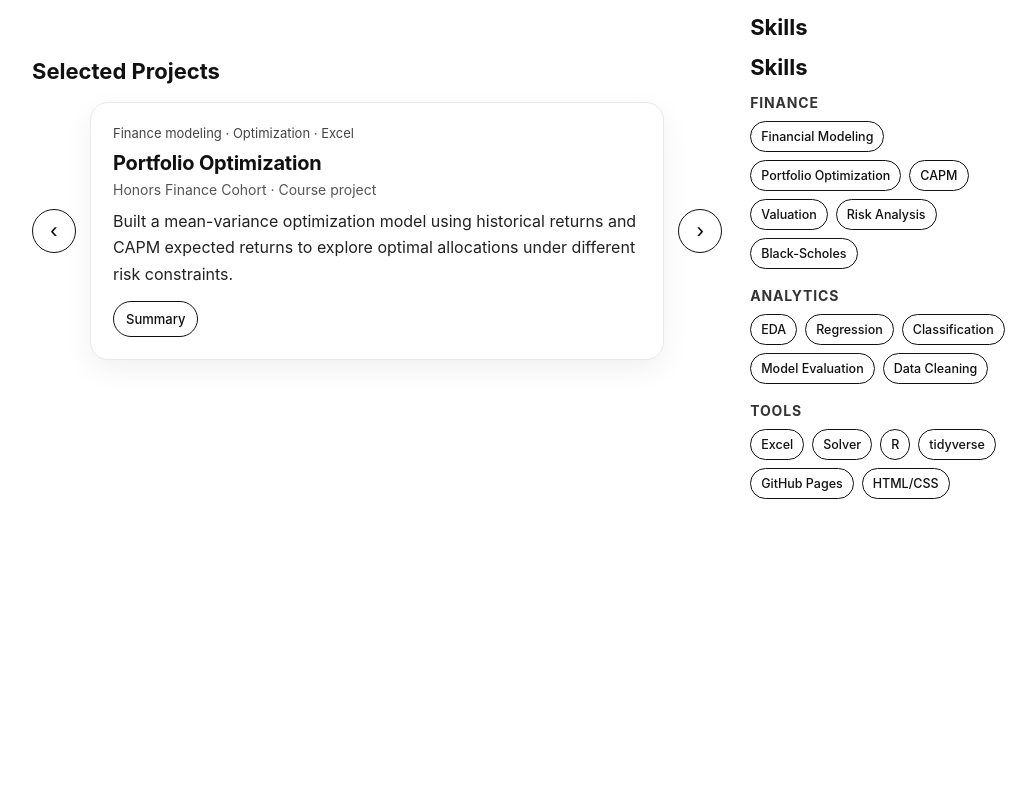
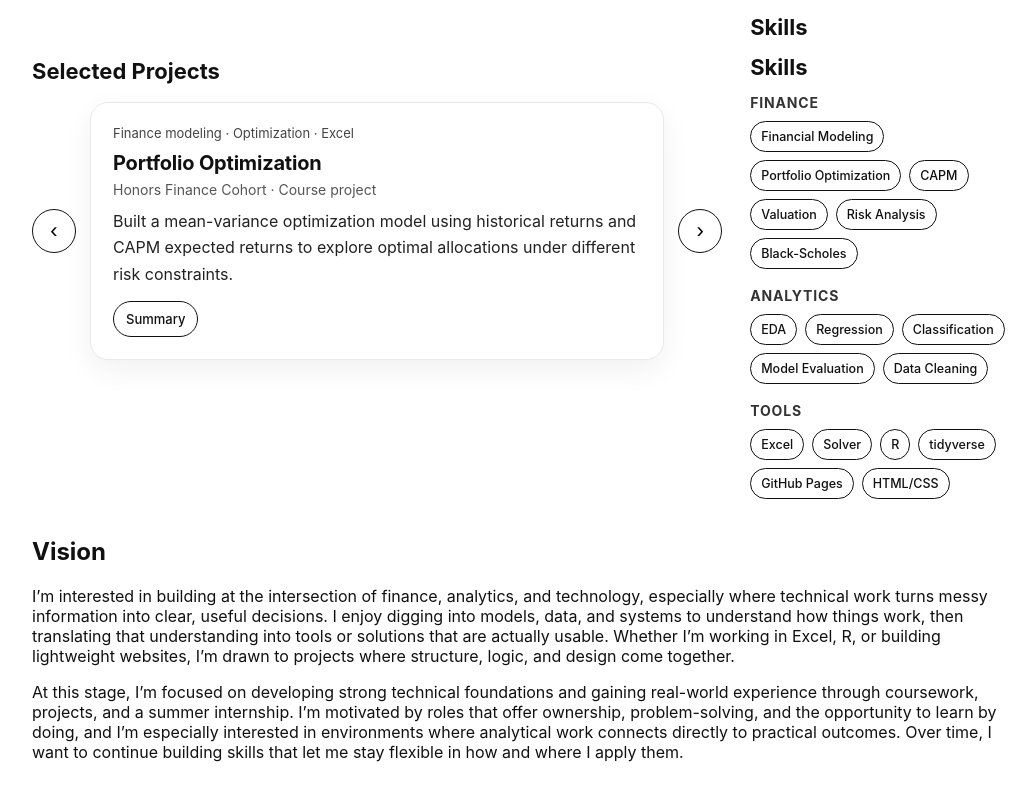
Before and after one commit to CarolineReeves/CarolineReeves.github.io, a plain HTML site: page index.html in a window 1280 px wide. Shown: the part 356-1156 px from the top of the page, without its empty margins (118-1154 px from the left). Before the commit the page ends 929 px from the top, so only its background shows below. Drawn offline with Linux system fonts and the light colour scheme.

Commit message:
Add vision section to index.html
Added a new vision section with content about interests and goals.

```diff
--- a/index.html
+++ b/index.html
@@ -350,14 +350,34 @@ h1 {
       <span class="chip">GitHub Pages</span>
       <span class="chip">HTML/CSS</span>
     </div>
-  </div>
+   </div>
 </section>
+</aside>
+ </div>
 
+   <section class="vision">
+  <h2>Vision</h2>
+
+  <p>
+    I’m interested in building at the intersection of finance, analytics, and technology, especially where
+    technical work turns messy information into clear, useful decisions. I enjoy digging into models, data,
+    and systems to understand how things work, then translating that understanding into tools or solutions
+    that are actually usable. Whether I’m working in Excel, R, or building lightweight websites, I’m drawn
+    to projects where structure, logic, and design come together.
+  </p>
+
+  <p>
+    At this stage, I’m focused on developing strong technical foundations and gaining real-world experience
+    through coursework, projects, and a summer internship. I’m motivated by roles that offer ownership,
+    problem-solving, and the opportunity to learn by doing, and I’m especially interested in environments
+    where analytical work connects directly to practical outcomes. Over time, I want to continue building
+    skills that let me stay flexible in how and where I apply them.
+  </p>
 </section>
+</div>
+<script>
+  // your carousel JS starts here
 
-
-  </div>
- <script>
   // Update these projects (titles/descriptions are safe—no raw Excel file needed)
   const projects = [
     {
```
